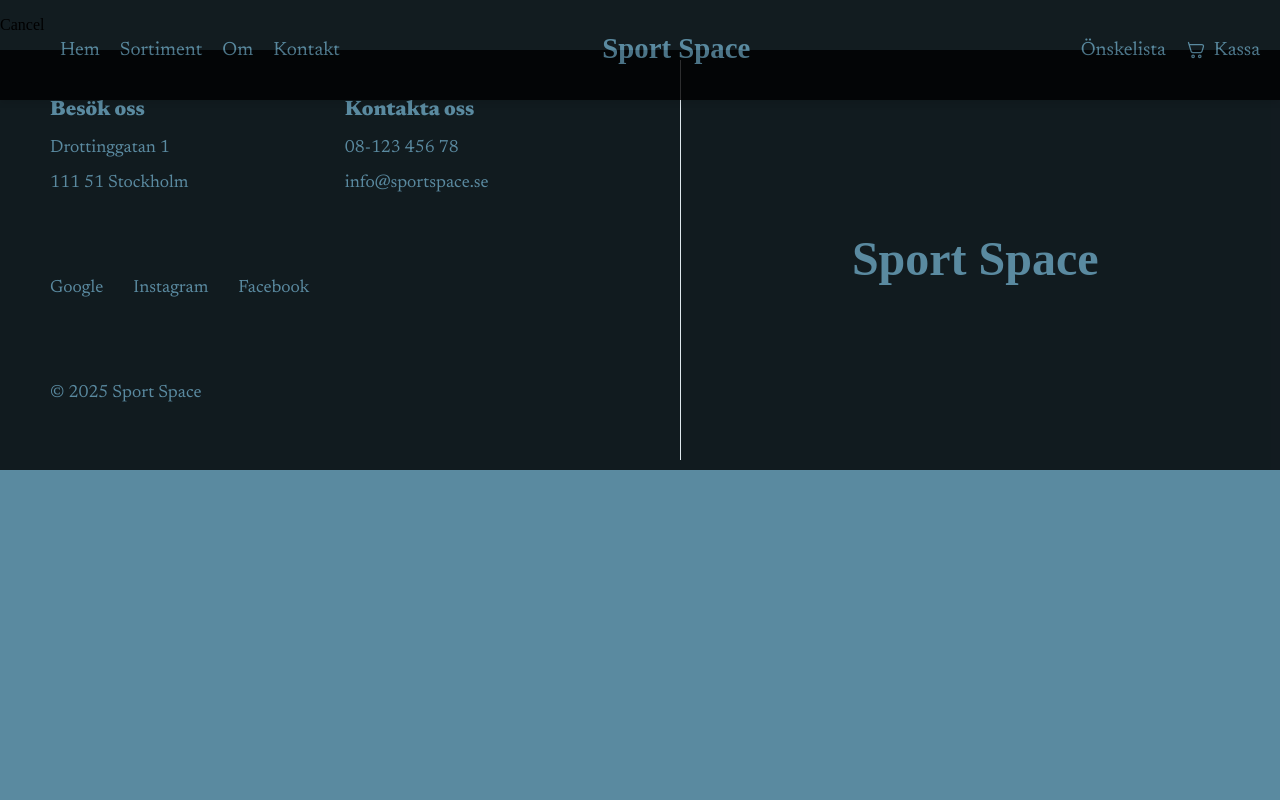
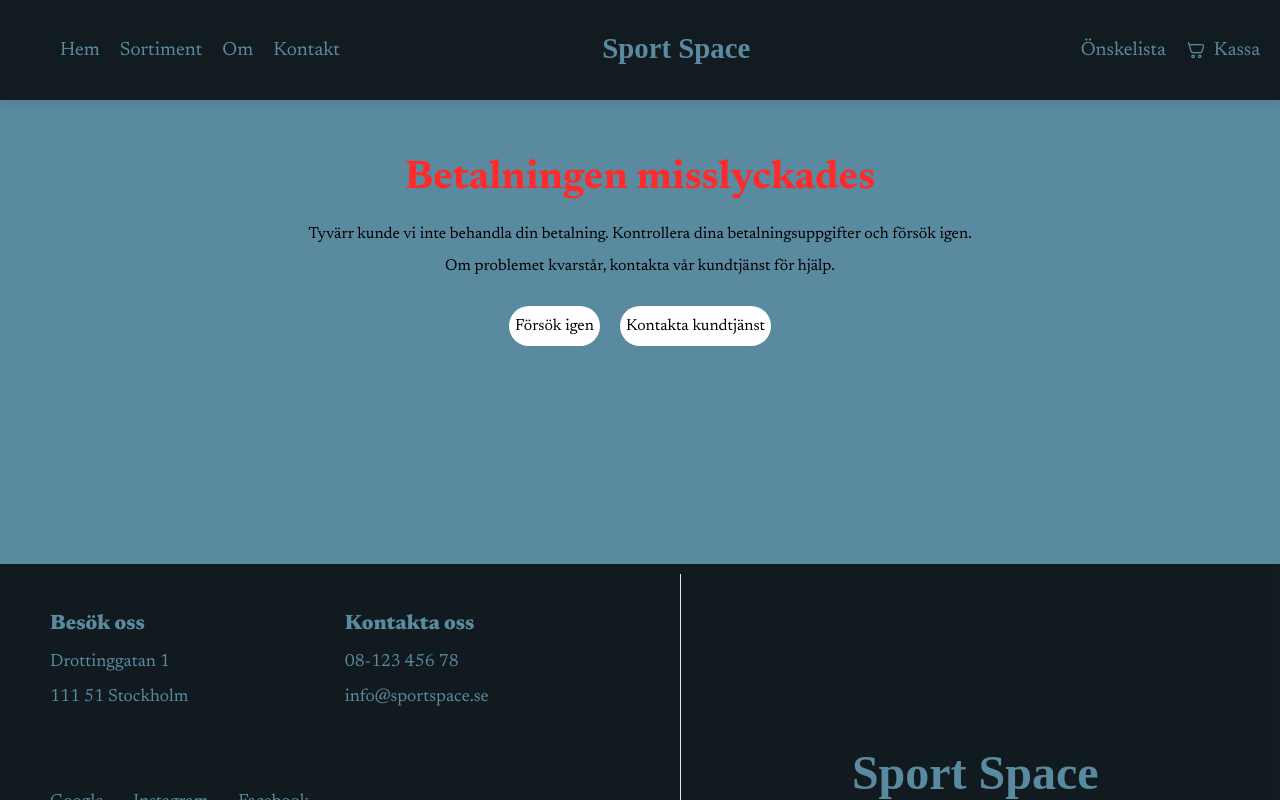
Before and after one commit to GustavssonMarcus/Exam, a Next.js app in the folder frontend/sport-space/: page /cancel in a window 1280 px wide. Shown: the top 800 px of the page. Built offline with nearby package versions, Linux system fonts and the light colour scheme; a web font is replaced by a local one.

Commit message:
Cancel page

```diff
--- a/frontend/sport-space/src/app/cancel/page.tsx
+++ b/frontend/sport-space/src/app/cancel/page.tsx
@@ -1,3 +1,27 @@
-export default function Page() {
-    return <p>Cancel</p>;
-  }
+"use client";
+
+import Link from 'next/link';
+
+export default function CancelPage() {
+  return (
+    <div className="cancel">
+      <div className="cancel-message">
+        <h1>Betalningen misslyckades</h1>
+        <p>
+          Tyvärr kunde vi inte behandla din betalning. Kontrollera dina
+          betalningsuppgifter och försök igen.
+        </p>
+        <p>Om problemet kvarstår, kontakta vår kundtjänst för hjälp.</p>
+      </div>
+
+      <div className="cancel-actions">
+        <Link className="cancel-actions-link" href="/checkout">
+          <button className="cancel-actions-link-btn">Försök igen</button>
+        </Link>
+        <Link className="cancel-actions-link" href="/kontakt">
+          <button className="cancel-actions-link-btn">Kontakta kundtjänst</button>
+        </Link>
+      </div>
+    </div>
+  );
+}
--- /dev/null
+++ b/frontend/sport-space/src/app/scss/_cancel.scss
@@ -0,0 +1,47 @@
+@use "variables.scss" as v;
+@import "mixins";
+
+.cancel {
+    margin-top: 100px;
+    height: 50vh;
+    text-align: center;
+    padding: 2rem;
+    &-message {
+        margin-bottom: 2rem;
+        h1 {
+          color: #ff2a2a;
+          font-size: 2.5rem;
+          font-family: v.$text-font;
+          border-bottom: none;
+        }
+
+        p {
+          color: black;
+          font-family: v.$text-font;
+          font-size: 1rem;
+        }
+    }
+    &-actions {
+        display: flex;
+        justify-content: center;
+        gap: 20px;
+       &-link {
+           &-btn {
+             border: none;
+             background-color: white;
+             border-radius: 20px;
+             transition: ease-in-out 0.2s;
+             font-family: v.$text-font;
+             font-size: 1rem;
+             width: auto;
+             height: 40px;
+             border: white;
+           }
+
+           &-btn:hover {
+            box-shadow: 2px 2px 5px rgba(0, 0, 0, 0.2);
+            background-color: v.$text-color;
+           }
+       }
+    }
+}
--- a/frontend/sport-space/src/app/scss/main.scss
+++ b/frontend/sport-space/src/app/scss/main.scss
@@ -10,6 +10,7 @@
 @use "contact.scss";
 @use "cart.scss";
 @use "success.scss";
+@use "cancel.scss";
 @import "mixins";
 @import url('https://fonts.googleapis.com/css2?family=Calligraffitti&family=Newsreader:ital,opsz,wght@0,6..72,200..800;1,6..72,200..800&display=swap');
 
```
